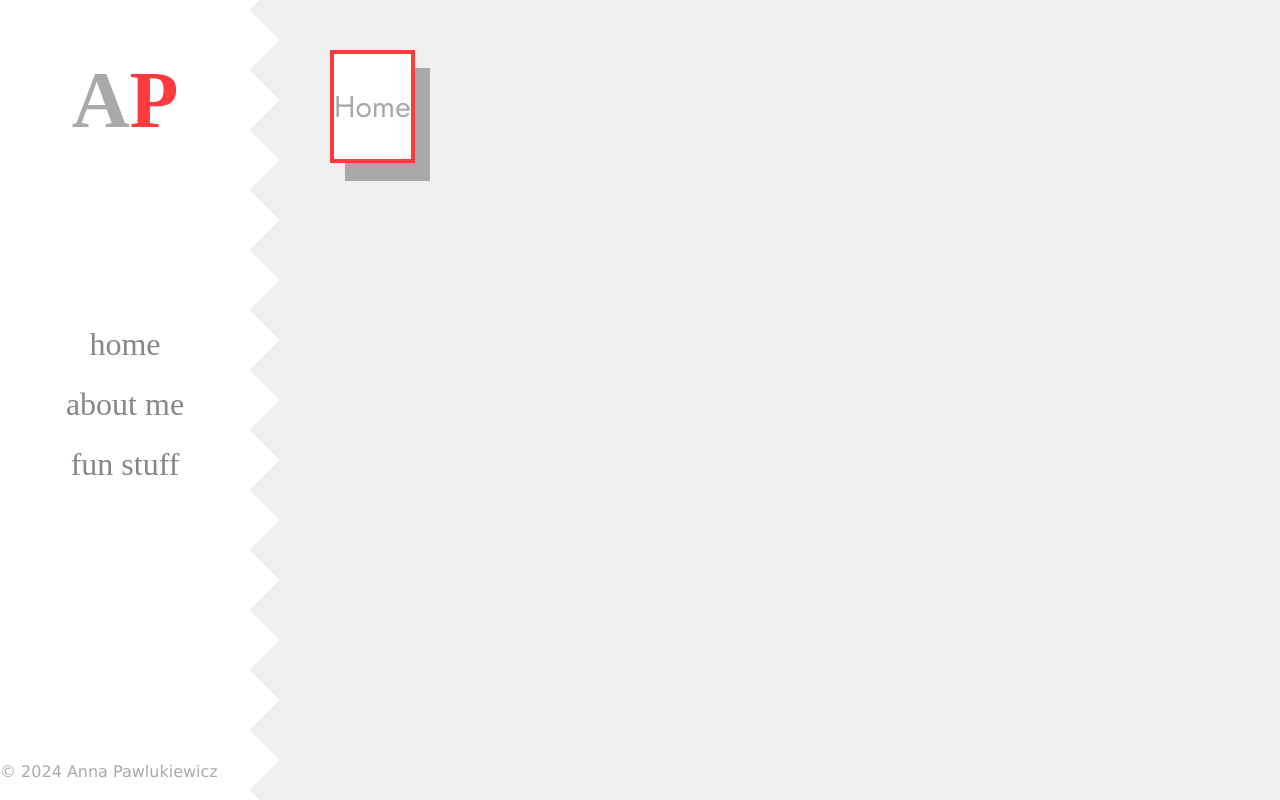
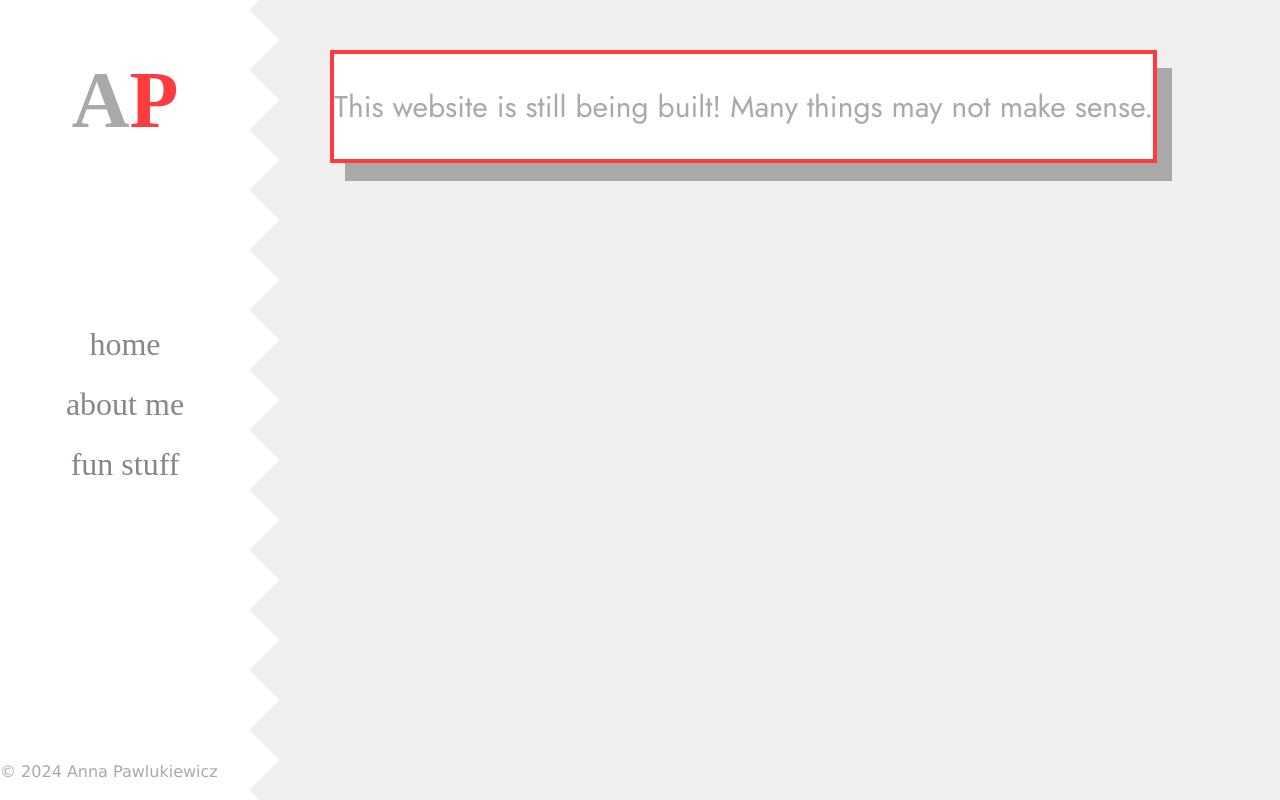
Before and after one commit to pvlkvc/personal-website, a React (Vite) app: page / in a window 1280 px wide. Built offline with nearby package versions, Linux system fonts and the light colour scheme; a web font is replaced by a local one.

Commit message:
changed homepage content

```diff
--- a/src/js/Home.jsx
+++ b/src/js/Home.jsx
@@ -5,7 +5,7 @@ export default function Home() {
   return (
     <>
       <div className="horizontal-container">
-        <p>Home</p>
+        <p>This website is still being built! Many things may not make sense.</p>
       </div>
     </>
   )
```
